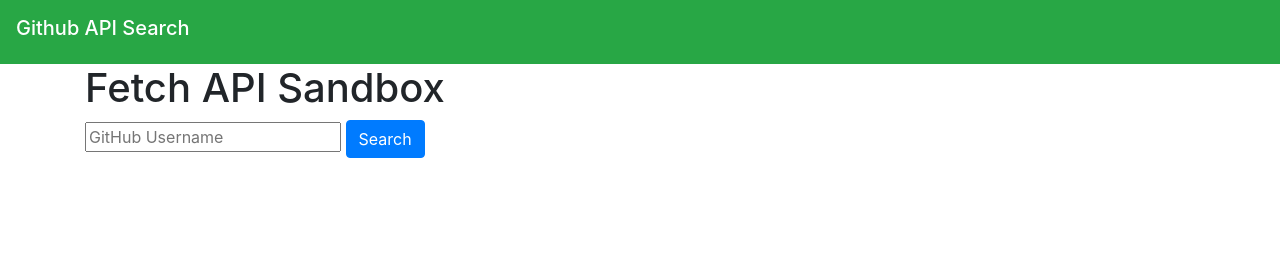
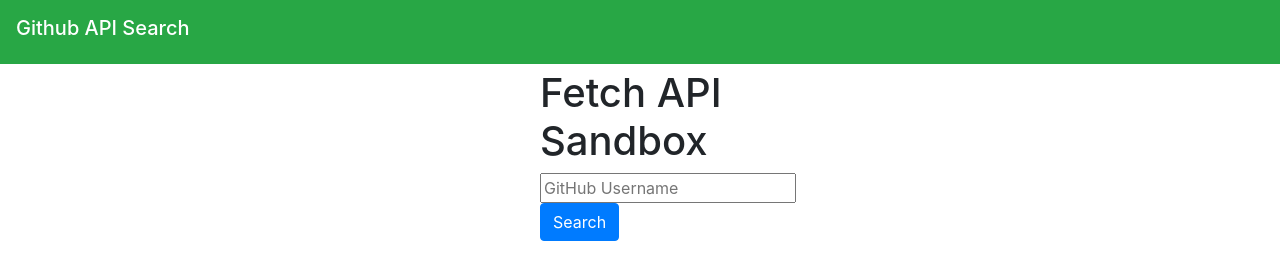
Before and after one commit to AfeezGL/hello-fetch, a plain HTML site: page index.html in a window 1280 px wide. Drawn offline with nearby package versions, Linux system fonts and the light colour scheme.

Commit message:
Update index.html

```diff
--- a/index.html
+++ b/index.html
@@ -11,7 +11,7 @@
     <nav class="navbar text-white bg-success">
         <h4 class="navbar-brand">Github API Search</h4>
     </nav>
-    <div class="container">
+    <div style="width:200px;margin:5px auto;">
         <h1>Fetch API Sandbox</h1>
         <form action="" class="mb-3">
             <input type="text" id="searchQuery"placeholder="GitHub Username">
```
